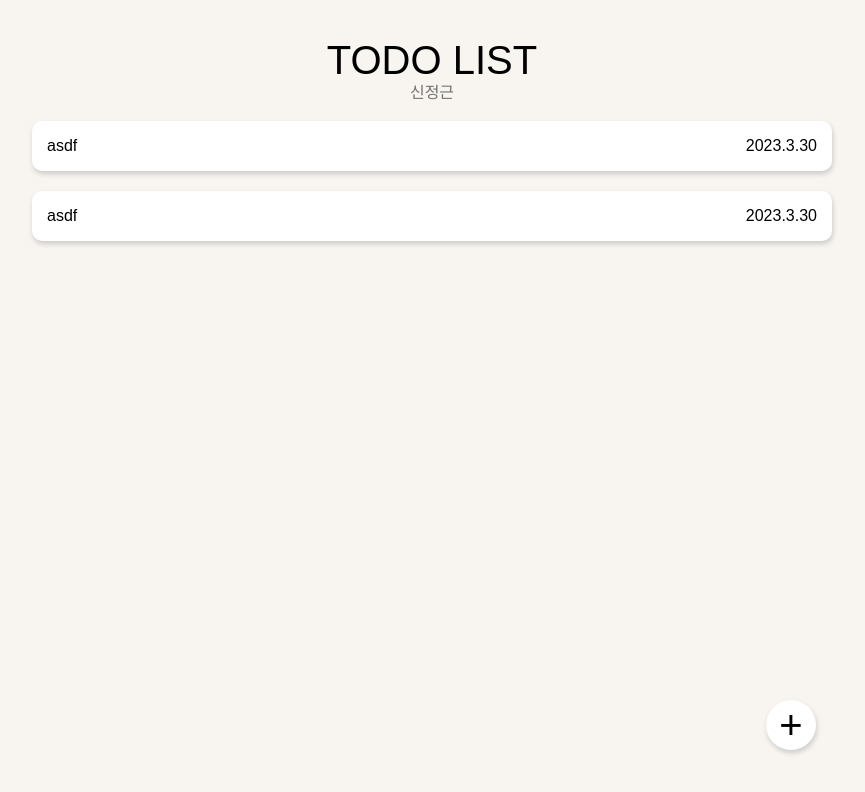
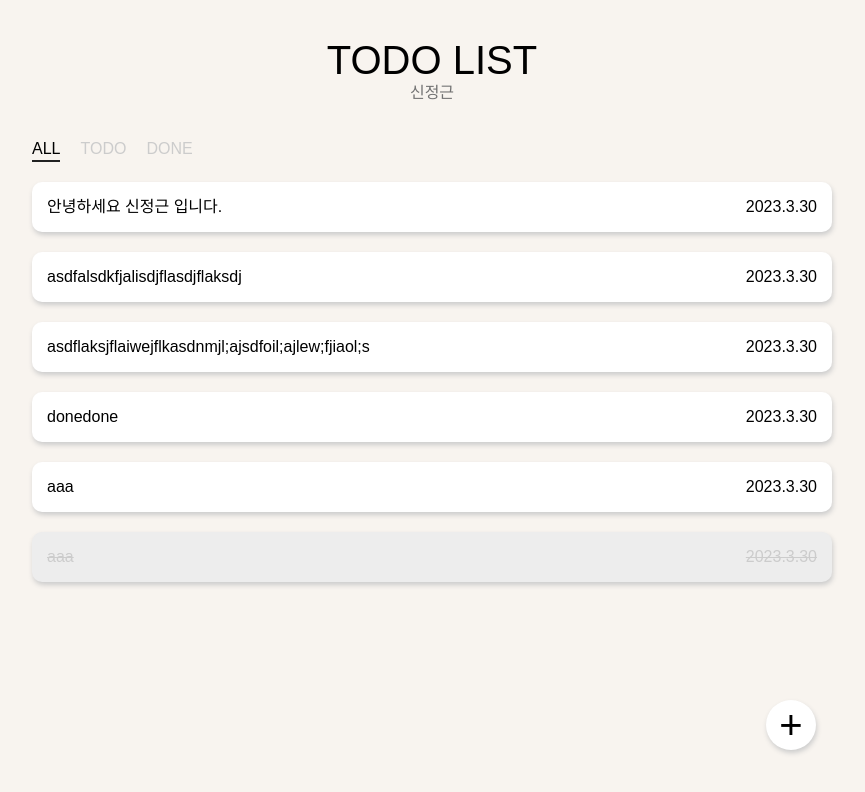
Before and after one commit to sjk990515/modalTodo, a React (Create React App) app: page / in a window 1280 px wide. Shown: the top 792 px of the page, without its empty margins (208-1073 px from the left). Built offline with nearby package versions, Linux system fonts and the light colour scheme; data requests are answered from the project's data file.

Commit message:
모달 내용 진행중

```diff
--- a/db.json
+++ b/db.json
@@ -1,16 +1,46 @@
 {
   "todo": [
     {
-      "id": "1c62c45a-3000-4111-9266-027e3adce318",
-      "title": "asdf",
-      "text": "sdf",
-      "date": "2023.3.30"
+      "id": "ca355276-c858-4cec-abcf-f71f704774aa",
+      "title": "aaa",
+      "text": "ㅁㅁㅁ",
+      "date": "2023.3.30",
+      "done": true
     },
     {
-      "id": "fd979256-545e-4385-9df4-976668abf120",
-      "title": "asdf",
-      "text": "asdf",
-      "date": "2023.3.30"
+      "id": "d73b9fd4-13dc-4ed2-84d0-8cbdad326b2b",
+      "title": "aaa",
+      "text": "aaaaaadfas",
+      "date": "2023.3.30",
+      "done": false
+    },
+    {
+      "id": "d73b9fd4-13dc-4ed2-84d0-8cbdad32asd6b2b",
+      "title": "donedone",
+      "text": "aaaaaadfas",
+      "date": "2023.3.30",
+      "done": false
+    },
+    {
+      "id": "e4af9c09-e980-4d07-a5b5-df4ecfcc0bd6",
+      "title": "asdflaksjflaiwejflkasdnmjl;ajsdfoil;ajlew;fjiaol;s",
+      "text": "asdasdflaksjflaiwejflkasdnmjl;ajsdfoil;ajlew;fjiaol;sasdflaksjflaiwejflkasdnmjl;ajsdfoil;ajlew;fjiaol;sasdflaksjflaiwejflkasdnmjl;ajsdfoil;ajlew;fjiaol;sasdflaksjflaiwejflkasdnmjl;ajsdfoil;ajlew;fjiaol;sasdflaksjflaiwejflkasdnmjl;ajsdfoil;ajlew;fjiaol;sasdflaksjflaiwejflkasdnmjl;ajsdfoil;ajlew;fjiaol;sasdflaksjflaiwejflkasdnmjl;ajsdfoil;ajlew;fjiaol;sasdflaksjflaiwejflkasdnmjl;ajsdfoil;ajlew;fjiaol;sasdflaksjflaiwejflkasdnmjl;ajsdfoil;ajlew;fjiaol;sasdflaksjflaiwejflkasdnmjl;ajsdfoil;ajlew;fjiaol;sasdflaksjflaiwejflkasdnmjl;ajsdfoil;ajlew;fjiaol;sasdflaksjflaiwejflkasdnmjl;ajsdfoil;ajlew;fjiaol;sasdflaksjflaiwejflkasdnmjl;ajsdfoil;ajlew;fjiaol;sasdflaksjflaiwejflkasdnmjl;ajsdfoil;ajlew;fjiaol;sasdflaksjflaiwejflkasdnmjl;ajsdfoil;ajlew;fjiaol;sasdflaksjflaiwejflkasdnmjl;ajsdfoil;ajlew;fjiaol;sasdflaksjflaiwejflkasdnmjl;ajsdfoil;ajlew;fjiaol;sasdflaksjflaiwejflkasdnmjl;ajsdfoil;ajlew;fjiaol;sasdflaksjflaiwejflkasdnmjl;ajsdfoil;ajlew;fjiaol;sasdflaksjflaiwejflkasdnmjl;ajsdfoil;ajlew;fjiaf",
+      "date": "2023.3.30",
+      "done": false
+    },
+    {
+      "id": "33afdfd1-2d81-479d-b548-ccb025728eec",
+      "title": "asdfalsdkfjalisdjflasdjflaksdj",
+      "text": "asdfasdfasfasasdfasdfasfasasdfasdfasfasasdfasdfasfasasdfasdfasfasasdfasdfasfasasdfasdfasfas",
+      "date": "2023.3.30",
+      "done": false
+    },
+    {
+      "id": "6179f4b0-1cac-4391-ac5c-70880677b72e",
+      "title": "안녕하세요 신정근 입니다.",
+      "text": "안녕하세요 더미데이터 입니다.",
+      "date": "2023.3.30",
+      "done": false
     }
   ]
 }
--- a/src/components/Post.tsx
+++ b/src/components/Post.tsx
@@ -11,6 +11,7 @@ export interface Todos {
   title: string;
   text: string;
   date: string;
+  done: boolean;
 }
 
 function Post() {
@@ -64,6 +65,7 @@ function Post() {
       title,
       text,
       date,
+      done: false,
     };
     // 제목, 내용 빈칸 예외처리
     if (title.trim() === "" || text.trim() === "") {
@@ -79,7 +81,7 @@ function Post() {
         <TextTitle>제목</TextTitle>
         <TitleInput
           onChange={TitleOnChange}
-          maxLength={50}
+          maxLength={30}
           placeholder="제목을 입력하세요."
         />
         <TextTitle>내용</TextTitle>
--- a/src/components/TodoBox.tsx
+++ b/src/components/TodoBox.tsx
@@ -1,24 +1,92 @@
-import React from "react";
+import React, { useState } from "react";
 import { Todos } from "./Post";
 import styled from "styled-components";
+import { useMutation, useQueryClient } from "react-query";
+import axios from "axios";
 
 function TodoBox(props: { item: Todos }) {
-  console.log(props.item);
+  const queryClient = useQueryClient();
+  //모달 state
+  const [modal, setModal] = useState<Boolean>(false);
+  //모달 온
+  const ContentsOnClick = (item: Todos) => {
+    setModal(!modal);
+  };
+  //모달 오프
+  const ModalBackgroundOnClick = () => {
+    setModal(!modal);
+  };
+  //수정
+  const EditMutation = useMutation(
+    (newData: Todos) =>
+      axios.put(`http://localhost:3001/todo/${newData.id}`, newData),
+    {
+      onSuccess: () => {
+        queryClient.refetchQueries("todo");
+      },
+    }
+  );
+  // Done 온 오프
+  const DoneOnClick = () => {
+    const newData = {
+      ...props.item,
+      done: !props.item.done,
+    };
+    EditMutation.mutate(newData);
+  };
 
   return (
-    <Contents>
-      <p>{props.item.title}</p>
-      <p>{props.item.date}</p>
-    </Contents>
+    <Wrap>
+      {/* todo 박스 */}
+      <Contents
+        done={props.item.done}
+        onClick={() => ContentsOnClick(props.item)}
+      >
+        <p>{props.item.title}</p>
+        <p>{props.item.date}</p>
+      </Contents>
+
+      {/* 모달 */}
+      {modal ? (
+        <>
+          <ModalBackground
+            onClick={ModalBackgroundOnClick}
+            modal={modal}
+          ></ModalBackground>
+          <Modal modal={modal}>
+            <ModalDiv>
+              <ModalTitle>{props.item.title}</ModalTitle>
+              <DoneText>Done</DoneText>
+              <DoneButton onClick={DoneOnClick}>
+                <Done done={props.item.done} />
+              </DoneButton>
+            </ModalDiv>
+            <ModalText>{props.item.text}</ModalText>
+            <ModalButton>
+              <ModalDate>{props.item.date}</ModalDate>
+              <ModalEdit>수정</ModalEdit>
+              <ModalDelete>삭제</ModalDelete>
+            </ModalButton>
+          </Modal>
+        </>
+      ) : (
+        ""
+      )}
+    </Wrap>
   );
 }
 
 export default TodoBox;
-const Contents = styled.div`
+const Wrap = styled.div`
+  width: 100%;
+`;
+const Contents = styled.div<{ done: Boolean }>`
   margin: 20px auto 0 auto;
   width: 100%;
   height: 50px;
-  background-color: #fff;
+  background-color: ${(props) => (props.done ? "#ededed" : "#fff")};
+  color: ${(props) => (props.done ? "#ccc" : "#000")};
+  text-decoration: ${(props) => (props.done ? "line-through" : "")};
   border-radius: 10px;
   display: flex;
   align-items: center;
@@ -28,8 +96,89 @@ const Contents = styled.div`
   cursor: pointer;
   &:hover {
     background-color: #ccc;
+    color: #fff;
   }
   p {
     margin: 0 15px;
   }
 `;
+const ModalBackground = styled.div<{ modal: Boolean }>`
+  position: fixed;
+  width: 100%;
+  height: 100%;
+  background-color: #000;
+  top: 0;
+  left: 0;
+  opacity: 0.5;
+  z-index: 999;
+`;
+const Modal = styled.div<{ modal: Boolean }>`
+  display: flex;
+  flex-direction: column;
+  position: absolute;
+  width: ${(props) => (props.modal ? "540px" : "0")};
+  height: ${(props) => (props.modal ? "75%" : "0")};
+  opacity: ${(props) => (props.modal ? "1" : "0")};
+  padding: ${(props) => (props.modal ? "30px" : "")};
+  background-color: #fff;
+  border-radius: 10px;
+  transition: 0.5s;
+  top: 50%;
+  left: 50%;
+  transform: translate(-50%, -50%);
+  z-index: 9999;
+`;
+const ModalDiv = styled.div`
+  display: flex;
+  align-items: center;
+  border-bottom: 1px solid #000;
+  padding-bottom: 15px;
+  margin-bottom: 15px;
+`;
+const ModalTitle = styled.div`
+  font-size: 28px;
+  letter-spacing: -1px;
+  word-break: break-all;
+`;
+const DoneText = styled.div`
+  margin-left: auto;
+  font-weight: 500;
+  font-size: 14px;
+`;
+const DoneButton = styled.div`
+  display: flex;
+  cursor: pointer;
+  margin: 0 5px;
+  border-radius: 15px;
+  width: 45px;
+  height: 25px;
+  background-color: #ccc;
+`;
+const Done = styled.div<{ done: Boolean }>`
+  transition: all 0.5s ease;
+  margin-left: ${(props) => (props.done ? "20px" : "0")};
+  width: 25px;
+  height: 25px;
+  background-color: #000;
+  border-radius: 50%;
+`;
+const ModalText = styled.div`
+  word-break: break-all;
+`;
+const ModalDate = styled.div`
+  margin-top: auto;
+`;
+const ModalButton = styled.div`
+  display: flex;
+  margin-top: auto;
+`;
+const ModalEdit = styled.button`
+  font-size: 16px;
+  font-weight: 500;
+  margin-left: auto;
+`;
+const ModalDelete = styled.button`
+  font-size: 16px;
+  font-weight: 500;
+  margin-left: 10px;
+`;
--- a/src/pages/Home.tsx
+++ b/src/pages/Home.tsx
@@ -1,5 +1,5 @@
 import axios from "axios";
-import React from "react";
+import React, { useState } from "react";
 import { useQuery } from "react-query";
 import { useNavigate } from "react-router-dom";
 import styled from "styled-components";
@@ -8,18 +8,16 @@ import TodoBox from "../components/TodoBox";
 
 function Home() {
   const navigate = useNavigate();
+  const [list, setList] = useState("all");
 
   //DB에서 todo get
   const getTodos = async () => {
     const response = await axios.get("http://localhost:3001/todo");
     return response;
   };
-  const { isLoading, isError, data, error } = useQuery(
-    "friendsearch",
-    getTodos
-  );
+  const { isLoading, isError, data, error } = useQuery("todo", getTodos);
   if (isLoading) {
-    return <p>로딩중</p>;
+    return <p>로딩중...</p>;
   }
   if (isError) {
     console.log("오류내용", error);
@@ -32,14 +30,31 @@ function Home() {
     navigate("post");
   };
 
+  const todos = todo.filter((i: any) => {
+    if (list === "done") {
+      return i.done === true;
+    } else if (list === "todo") {
+      return i.done === false;
+    } else {
+      return i;
+    }
+  });
+
   return (
     <Wrap>
       <TitleH2>TODO LIST</TitleH2>
       <NameP>신정근</NameP>
-      {todo.map((item: Todos) => {
+      {/* todo리스트 */}
+      <Category list={list}>
+        <ul>
+          <li onClick={() => setList("all")}>ALL</li>
+          <li onClick={() => setList("todo")}>TODO</li>
+          <li onClick={() => setList("done")}>DONE</li>
+        </ul>
+      </Category>
+      {todos.map((item: Todos) => {
         return <TodoBox key={item.id} item={item} />;
       })}
-
       {/* 게시글 작성 페이지로 이동 */}
       <Create onClick={createPost}>+</Create>
     </Wrap>
@@ -60,9 +75,36 @@ const TitleH2 = styled.h2`
 const NameP = styled.p`
   font-size: 16px;
   text-align: center;
-  margin-top: 5px;
+  margin: 5px 0 40px 0;
   color: #727272;
   font-weight: 400;
+`;
+const Category = styled.div<{ list: string }>`
+  ul {
+    display: flex;
+    font-weight: 500;
+  }
+  ul li {
+    margin-right: 20px;
+    padding-bottom: 3px;
+    text-align: center;
+    cursor: pointer;
+  }
+  ul li:nth-child(1) {
+    border-bottom: ${(props) =>
+      props.list === "all" ? "2px solid #212121" : ""};
+    color: ${(props) => (props.list === "all" ? "#000" : "#ccc")};
+  }
+  ul li:nth-child(2) {
+    border-bottom: ${(props) =>
+      props.list === "todo" ? "2px solid #212121" : ""};
+    color: ${(props) => (props.list === "todo" ? "#000" : "#ccc")};
+  }
+  ul li:nth-child(3) {
+    border-bottom: ${(props) =>
+      props.list === "done" ? "2px solid #212121" : ""};
+    color: ${(props) => (props.list === "done" ? "#000" : "#ccc")};
+  }
 `;
 const Create = styled.p`
   position: fixed;
```
